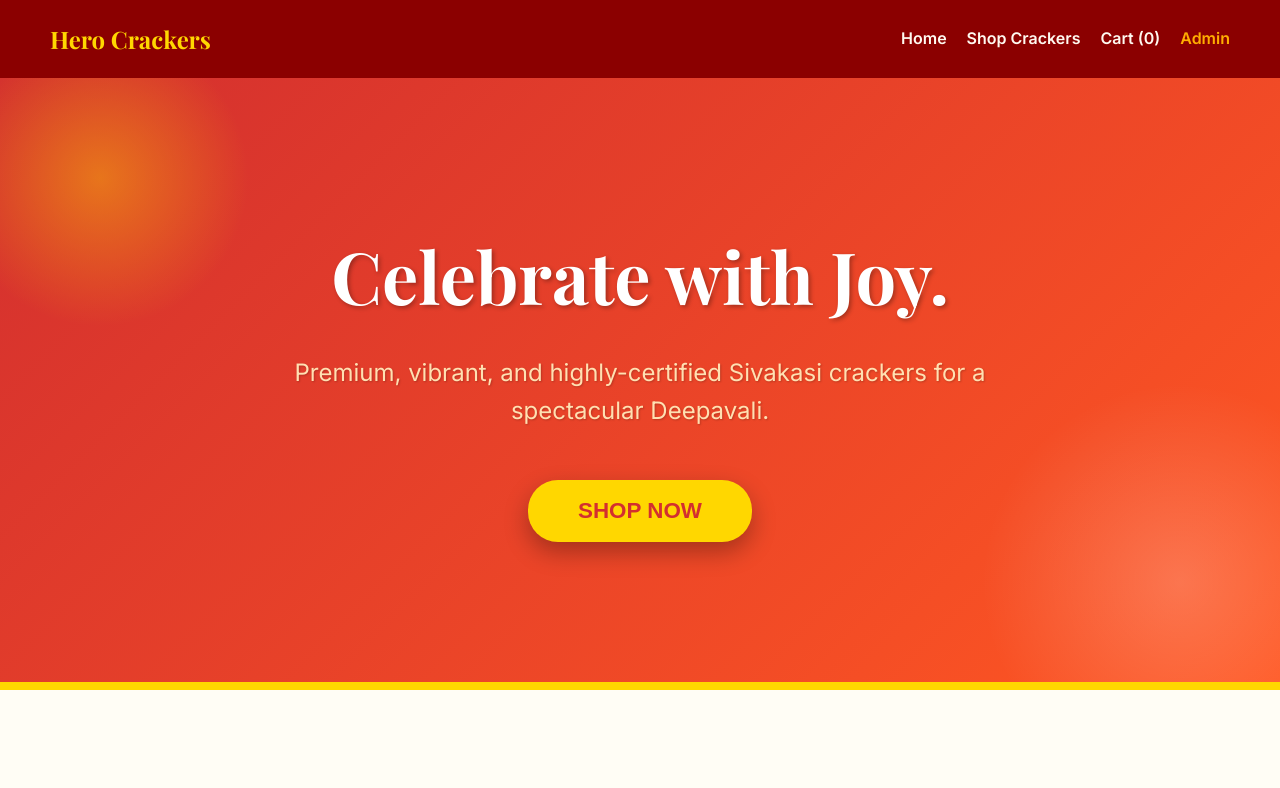
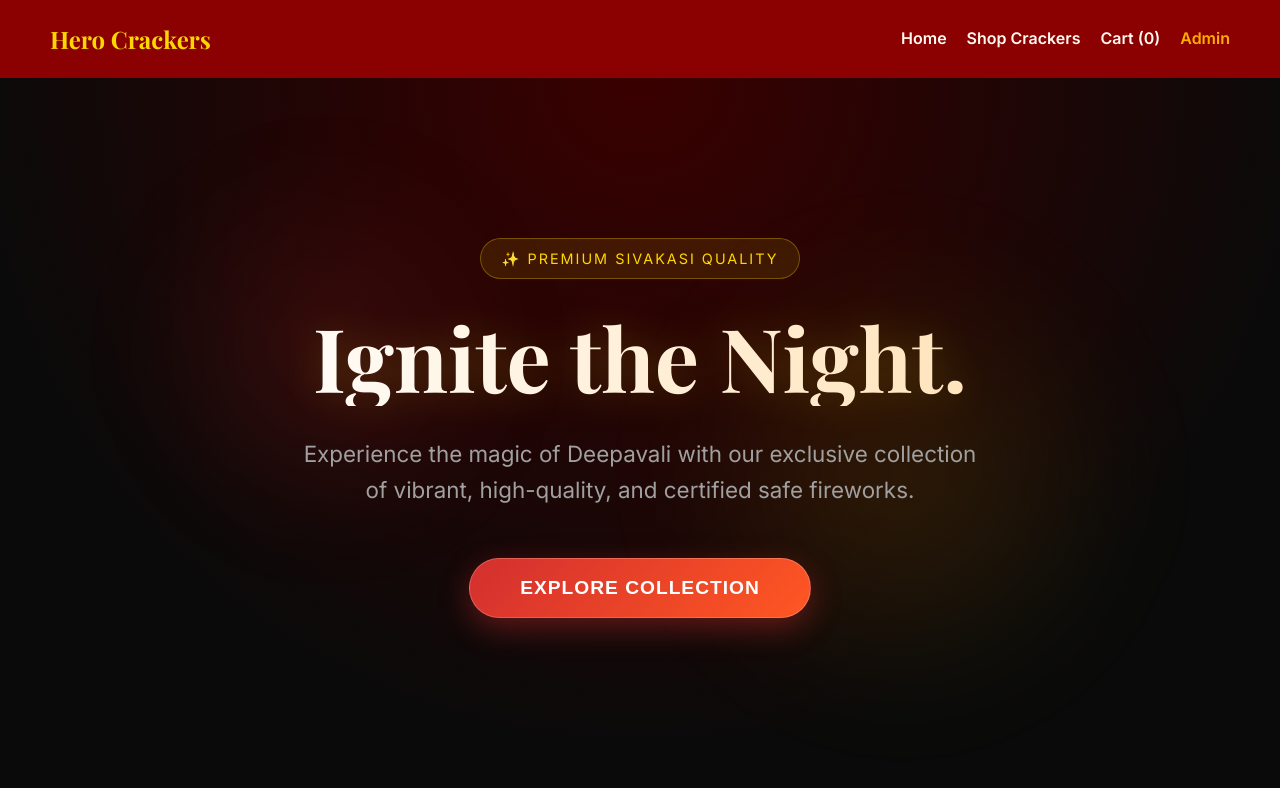
Before and after one commit to arunapla-gif/hero-crackers-shop, a Next.js app: page / in a window 1280 px wide. Shown: the top 788 px of the page. Built offline with nearby package versions, Linux system fonts and the light colour scheme; no server answers; the database is empty; a web font is replaced by a local one.

Commit message:
style(homepage): redesign hero section with premium dark mode and glassmorphism

```diff
--- a/src/app/page.js
+++ b/src/app/page.js
@@ -12,57 +12,85 @@ export default async function Home() {
   });
 
   return (
+    <>
+    <style>{`
+      .hero-btn {
+        background: linear-gradient(135deg, #d32f2f 0%, #ff5722 100%);
+        color: #fff;
+        border: 1px solid rgba(255,255,255,0.2);
+        padding: 18px 50px;
+        border-radius: 40px;
+        box-shadow: 0 10px 30px rgba(211, 47, 47, 0.4);
+        font-weight: bold;
+        font-size: 1.2rem;
+        letter-spacing: 1px;
+        cursor: pointer;
+        text-transform: uppercase;
+        transition: transform 0.3s ease, box-shadow 0.3s ease;
+      }
+      .hero-btn:hover {
+        transform: translateY(-3px);
+        box-shadow: 0 15px 40px rgba(211, 47, 47, 0.6);
+      }
+    `}</style>
     <div style={{ backgroundColor: '#fffdf5', color: '#333' }}>
 
-      {/* Bright Festive Hero Section */}
+      {/* Premium Dark Hero Section */}
       <section style={{
-        background: 'linear-gradient(135deg, #d32f2f 0%, #ff5722 100%)',
-        padding: '100px 20px',
+        backgroundColor: '#0a0a0a',
+        backgroundImage: 'radial-gradient(circle at 50% 0%, #3a0000 0%, #0a0a0a 70%)',
+        padding: '120px 20px 140px',
         textAlign: 'center',
         position: 'relative',
         overflow: 'hidden',
         color: '#fff',
-        borderBottom: '8px solid #ffd700'
+        borderBottom: '1px solid rgba(255, 215, 0, 0.2)'
       }}>
 
-        <ScrollReveal delay={100} style={{ position: 'relative', zIndex: 1, maxWidth: '800px', margin: '0 auto', padding: '40px 0' }}>
-          <h1 style={{ fontFamily: 'var(--font-serif)', fontSize: '4.5rem', marginBottom: '20px', color: '#fff', textShadow: '2px 2px 4px rgba(0,0,0,0.3)' }}>
-            Celebrate with Joy.
+        <ScrollReveal delay={100} style={{ position: 'relative', zIndex: 1, maxWidth: '900px', margin: '0 auto', padding: '40px 0' }}>
+
+          <div style={{ display: 'inline-block', padding: '8px 20px', background: 'rgba(255,215,0,0.1)', border: '1px solid rgba(255,215,0,0.3)', borderRadius: '30px', color: '#ffd700', fontSize: '0.9rem', letterSpacing: '2px', textTransform: 'uppercase', marginBottom: '30px' }}>
+            ✨ Premium Sivakasi Quality
+          </div>
+
+          <h1 style={{
+            fontFamily: 'var(--font-serif)',
+            fontSize: '5.5rem',
+            lineHeight: '1.1',
+            marginBottom: '30px',
+            background: 'linear-gradient(to right, #ffffff, #ffe0b2)',
+            WebkitBackgroundClip: 'text',
+            WebkitTextFillColor: 'transparent',
+            filter: 'drop-shadow(0 0 20px rgba(255,215,0,0.2))'
+          }}>
+            Ignite the Night.
           </h1>
-          <p style={{ fontSize: '1.5rem', marginBottom: '50px', color: '#ffe0b2', textShadow: '1px 1px 2px rgba(0,0,0,0.2)' }}>
-            Premium, vibrant, and highly-certified Sivakasi crackers for a spectacular Deepavali.
+
+          <p style={{ fontSize: '1.4rem', lineHeight: '1.6', marginBottom: '50px', color: '#a0a0a0', maxWidth: '700px', margin: '0 auto 50px' }}>
+            Experience the magic of Deepavali with our exclusive collection of vibrant, high-quality, and certified safe fireworks.
           </p>
+
           <a href="/shop" style={{ textDecoration: 'none' }}>
-            <button style={{
-              background: '#ffd700',
-              color: '#d32f2f',
-              border: 'none',
-              padding: '18px 50px',
-              borderRadius: '30px',
-              boxShadow: '0 10px 25px rgba(0,0,0,0.3)',
-              fontWeight: 'bold',
-              fontSize: '1.4rem',
-              cursor: 'pointer',
-              textTransform: 'uppercase',
-              transition: 'all 0.3s ease'
-            }}>
-              Shop Now
+            <button className="hero-btn">
+              Explore Collection
             </button>
           </a>
         </ScrollReveal>
 
-        {/* Subtle background decoration (Mandala / Festive vibe) */}
-        <div style={{ position: 'absolute', top: '-50px', left: '-50px', width: '300px', height: '300px', background: 'radial-gradient(circle, rgba(255,215,0,0.4) 0%, rgba(255,215,0,0) 70%)', borderRadius: '50%' }}></div>
-        <div style={{ position: 'absolute', bottom: '-100px', right: '-100px', width: '400px', height: '400px', background: 'radial-gradient(circle, rgba(255,255,255,0.2) 0%, rgba(255,255,255,0) 70%)', borderRadius: '50%' }}></div>
+        {/* Premium Ambient Background Effects */}
+        <div style={{ position: 'absolute', top: '10%', left: '10%', width: '400px', height: '400px', background: 'radial-gradient(circle, rgba(211,47,47,0.15) 0%, rgba(0,0,0,0) 70%)', borderRadius: '50%', filter: 'blur(40px)', zIndex: 0 }}></div>
+        <div style={{ position: 'absolute', bottom: '10%', right: '10%', width: '500px', height: '500px', background: 'radial-gradient(circle, rgba(255,215,0,0.1) 0%, rgba(0,0,0,0) 70%)', borderRadius: '50%', filter: 'blur(50px)', zIndex: 0 }}></div>
       </section>
 
       {/* Featured Products Section */}
-      <section style={{ padding: '80px 50px', textAlign: 'center' }}>
+      <section style={{ padding: '100px 20px', textAlign: 'center', backgroundColor: '#faf9f6' }}>
         <ScrollReveal>
-          <h2 style={{ fontFamily: 'var(--font-serif)', fontSize: '3rem', marginBottom: '10px', color: '#d32f2f' }}>
+          <h2 style={{ fontFamily: 'var(--font-serif)', fontSize: '3.5rem', marginBottom: '15px', color: '#1a1a1a', letterSpacing: '-1px' }}>
             Festive Favorites
           </h2>
-          <p style={{ color: '#666', fontSize: '1.2rem', marginBottom: '60px' }}>Brighten up your celebrations with our most popular picks.</p>
+          <p style={{ color: '#666', fontSize: '1.2rem', marginBottom: '60px', maxWidth: '600px', margin: '0 auto 60px' }}>
+            A curated selection of our most spectacular and highest-rated firecrackers to light up your celebrations.
+          </p>
         </ScrollReveal>
 
         <div style={{ display: 'flex', gap: '40px', justifyContent: 'center', flexWrap: 'wrap' }}>
@@ -74,5 +102,6 @@ export default async function Home() {
         </div>
       </section>
     </div>
+    </>
   )
 }
```
